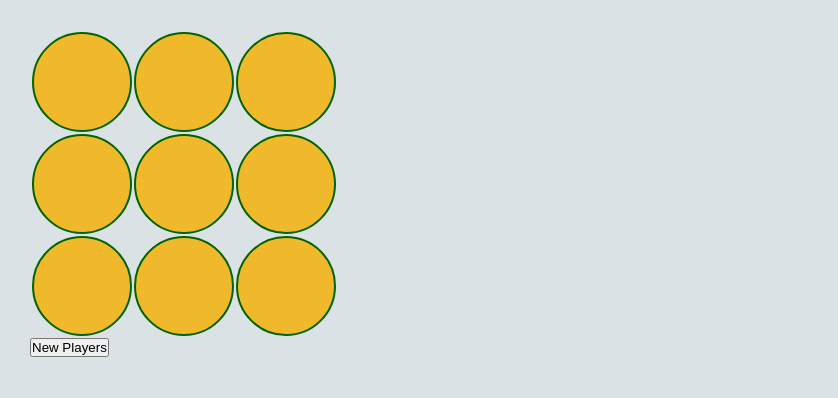
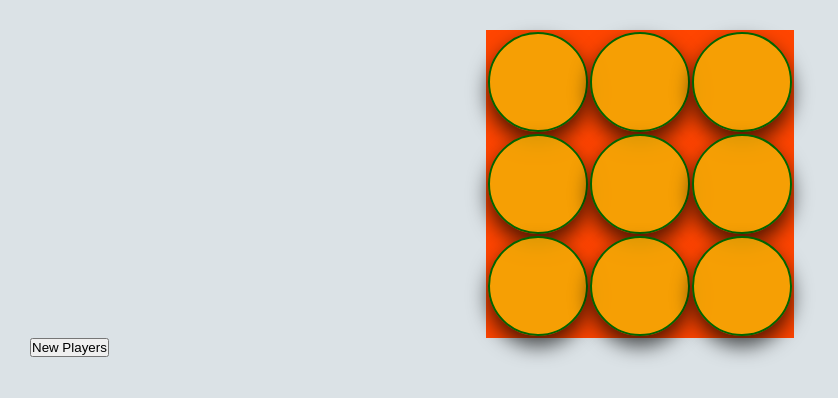
Before and after one commit to queeksm/JSTic-Tac-Toe, a plain HTML site: page index.html in a window 1280 px wide. Shown: the whole page, without its empty margins (0-838 px from the left). Drawn offline with Linux system fonts and the light colour scheme.

Commit message:
Apply some styling to board

```diff
--- a/css/styles.css
+++ b/css/styles.css
@@ -21,6 +21,19 @@ body {
     box-sizing: border-box;
 }
 
+
+#boardDiv{
+  display: flex;
+  flex-direction: row;
+  align-items: center;
+  align-content: center;
+  justify-content: center;
+}
+
+#board-table {
+  background-color: orangered;
+}
+
 .cell {
   min-width: 100px;
   min-height: 100px;
@@ -35,4 +48,6 @@ body {
   padding-top: 1rem;
   border-color: darkgreen;
   background-color: rgba(245, 177, 6, 0.83);
+  box-shadow: 0 10px 2rem #000000b0;
+  cursor: pointer;
 }
--- a/index.html
+++ b/index.html
@@ -9,7 +9,7 @@
   <div id = "Player1"></div>
   <div id = "Player2"></div>
   <div id = "boardDiv">
-    <table>
+    <table id="board-table">
       <tr>
         <td>
           <div id = "0-0" class = "cell" onclick=""></div>
```
